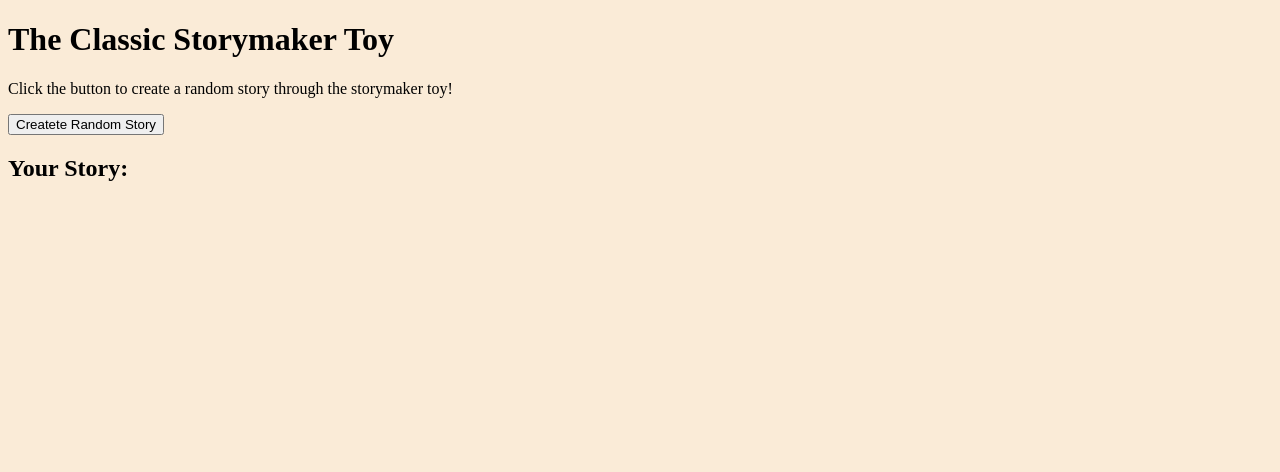
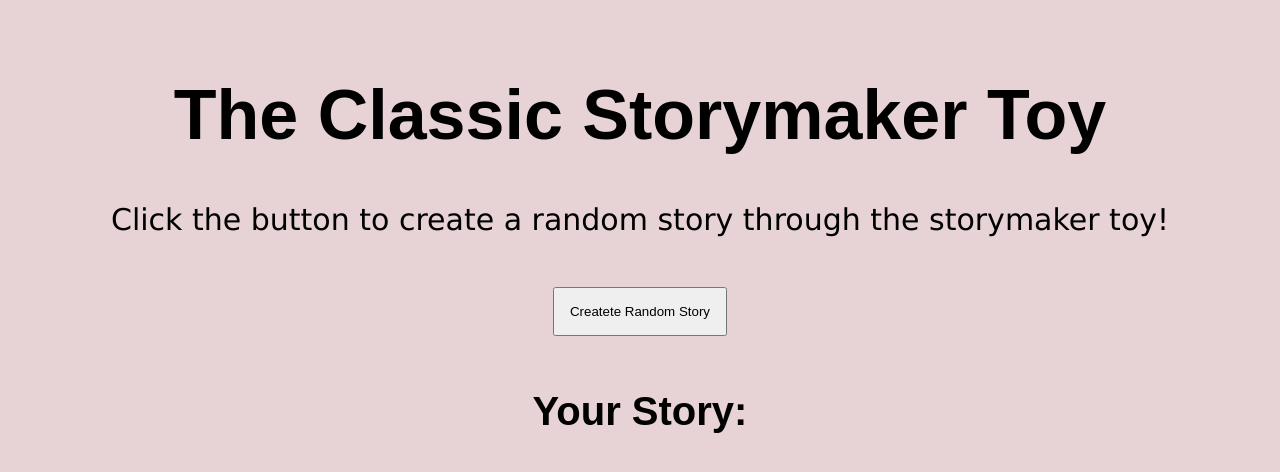
Before and after one commit to 200613775/Java-Script-Assignment-1, a plain HTML site: page index.html in a window 1280 px wide. Drawn offline with Linux system fonts and the light colour scheme.

Commit message:
Completed styles.css for the assignment

```diff
--- a/css/styles.css
+++ b/css/styles.css
@@ -1,3 +1,32 @@
+/* set appropriate background color, font-family and many other things to look more attractive for the user */
 body {
-    background-color: antiquewhite;
+    background-color: rgb(231, 211, 214);
+    font-family: Arial, Helvetica, sans-serif;
+    color: black;
+    text-align: center;
+    padding: 20px;
 }
+
+/* set color, padding, and margin for the button */
+button {
+    color: black;
+    padding: 15px;
+    margin: 20px;
+}
+
+/* set font-family and font-size for the h1 */
+h1 {
+    font-size: 70px;
+    font-family: Arial, Helvetica, sans-serif;
+}
+
+/* set font-size: 30px for the p and 40px for the h2 and attractive font-family for both */
+p{
+    font-size: 30px;
+    font-family: Verdana, Geneva, Tahoma, sans-serif;
+}
+
+h2 {
+    font-size: 40px;
+    font-family: Arial, Helvetica, sans-serif;
+}
```
